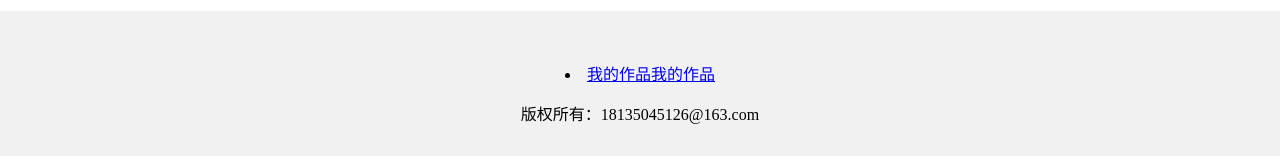
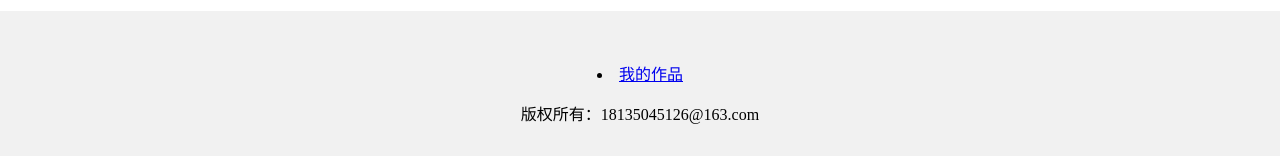
Before and after one commit to WLEzj/My-website, a plain HTML site: page index.html in a window 1280 px wide. Shown: the part 855-1011 px from the top of the page. Drawn offline with Linux system fonts and the light colour scheme.

Commit message:
Update index.html

```diff
--- a/index.html
+++ b/index.html
@@ -54,7 +54,7 @@
     padding:50px;
     ">
     <li>
-    	<a href="https://wlezj.github.io/My-website/Untitled-1.html">我的作品</a><a href="https://wlezj.github.io/My-website/Untitled-1.html">我的作品</a>
+    	<a href="https://wlezj.github.io/My-website/Untitled-1.html">我的作品</a>
     </li>
     <p>版权所有：18135045126@163.com</p>
   </div>
```
